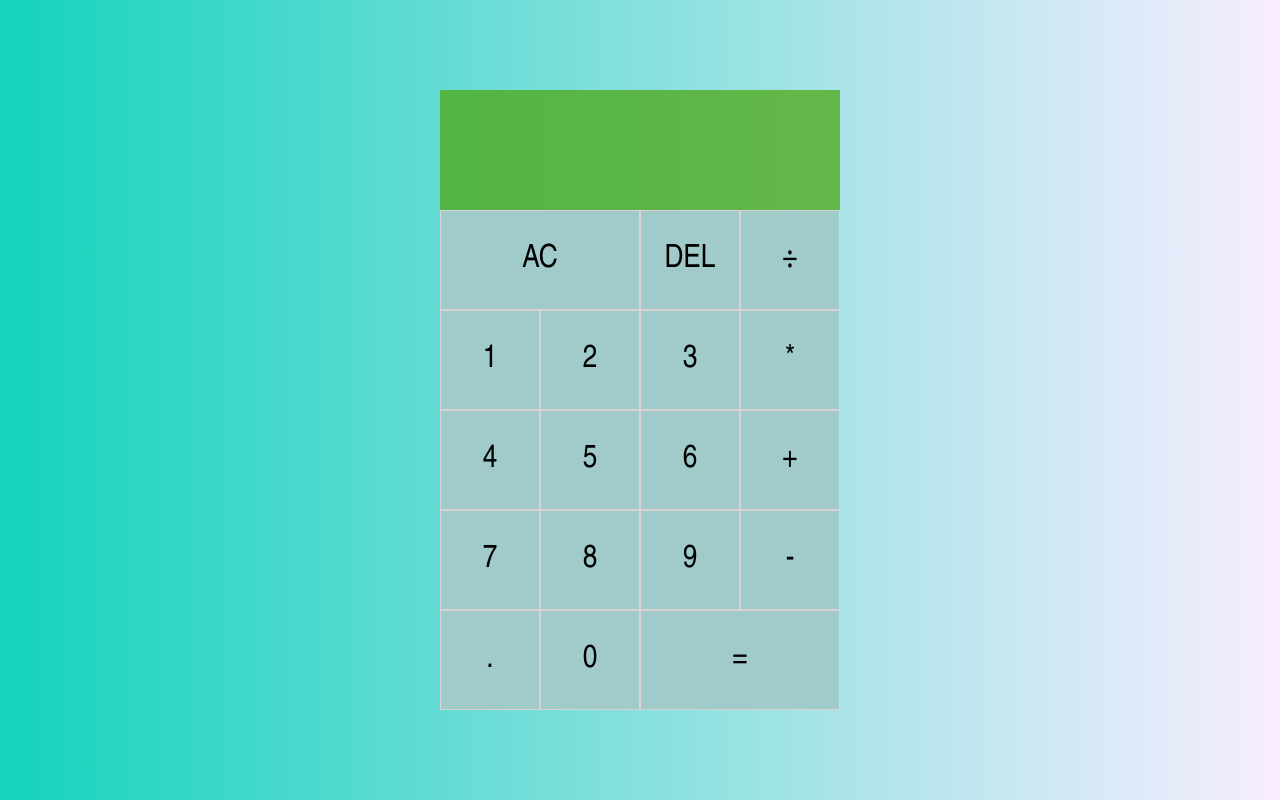
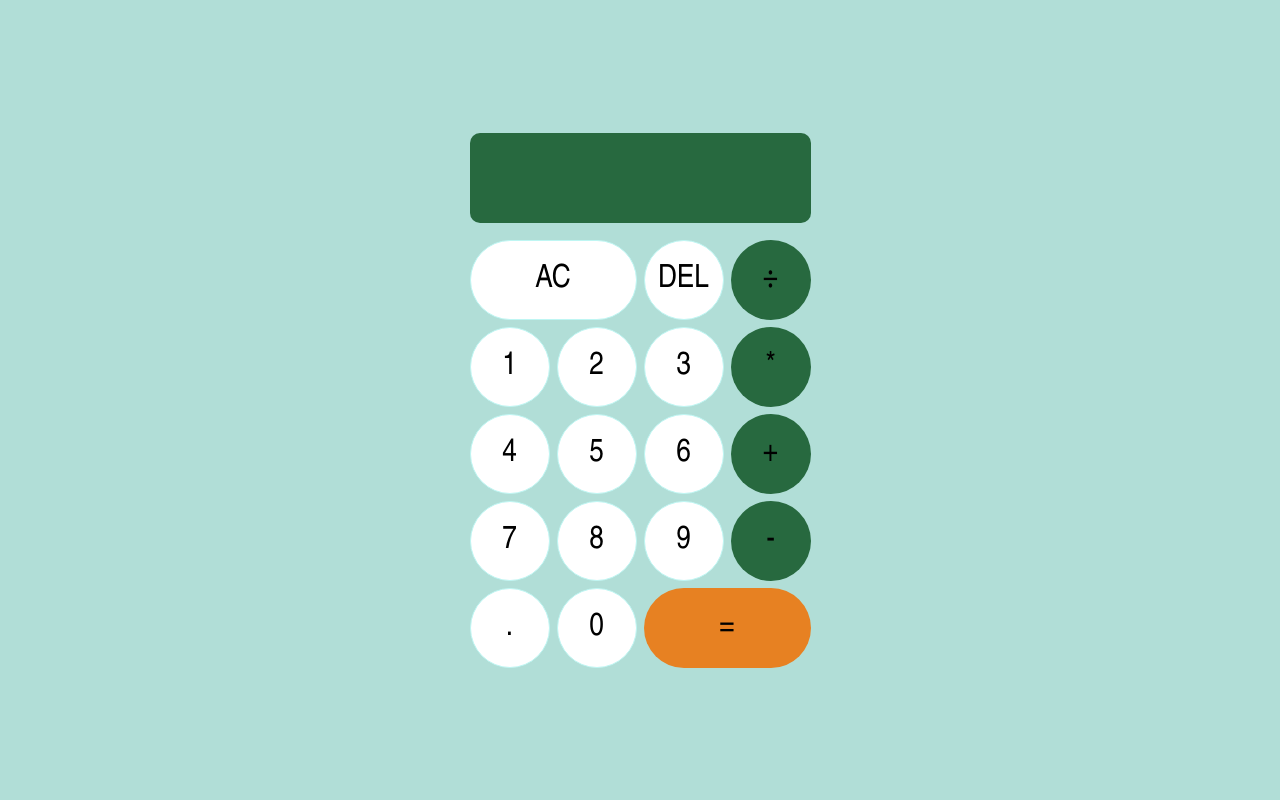
Before and after one commit to Slimdaddy254/Odin-calculator, a plain HTML site: page index.html in a window 1280 px wide. Drawn offline with Linux system fonts and the light colour scheme.

Commit message:
Add display to the calculator

```diff
--- a/style.css
+++ b/style.css
@@ -1,38 +1,73 @@
-*, *::before, *::after{ /* styling for all elements*/
+/* Styling for all elements */
+*,
+*::before,
+*::after {
     box-sizing: border-box;
-    font-family: 'Gotham Rounded','Arial Narrow', Arial, sans-serif;
+    font-family: 'Gotham Rounded', 'Arial Narrow', Arial, sans-serif;
     font-weight: normal;
 }
+
+/* Styling for the background */
 body {
-    /* styling for the background */
     padding: 0;
     margin: 0%;
-    background: linear-gradient(to right, rgb(20, 211, 189), rgb(248, 237, 255) );
+    background-color: rgb(177, 222, 215);
 }
-.calculator-grid{ /* Place the buttons on the page */
+
+/* Place the buttons on the page */
+.calculator-grid {
     display: grid;
     justify-content: center;
     align-content: center;
     min-height: 100vh;
-    grid-template-columns: repeat(4, 100px);
-    grid-template-rows: minmax(120px, auto) repeat(5, 100px);
+    grid-template-columns: repeat(4, 80px);
+    grid-template-rows: minmax(100px, auto) repeat(5, 80px);
+    gap: 7px;
+
 }
-.calculator-grid > button { /* appearance of the buttons */
+
+/* Appearance of the buttons */
+.calculator-grid > button {
     cursor: pointer;
     font-size: 2rem;
-    border: 1px solid rgba(235, 212, 212, .75);
+    border: 1px solid rgb(191, 246, 243);
     outline: none;
-    background-color: rgb(161, 202, 202);
+    background-color: rgb(255, 255, 255);
+    border-radius: 50px
 }
-.calculator-grid > button:hover { /* Color when we hover over the buttons*/
-    background-color: rgba(115, 186, 224, 0.9);
+
+/* Different color for operator buttons */
+.calculator-grid > button[data-operation] {
+    background-color: rgb(39, 105, 63);
+    border: 0px;
 }
-.span-two { /* for buttons that occupy two boxes */
+.calculator-grid > button[data-equals] {
+    background-color: rgb(231, 129, 34);
+    border: 0px;
+}
+
+/* Color when hovering over the buttons */
+.calculator-grid > button:hover {
+    background-color: rgba(186, 234, 219, 0.7);
+}
+
+/* Color when hovering over operator buttons */
+.calculator-grid > button[data-operation]:hover {
+    background-color: rgba(72, 120, 78, 0.9); /* Change this color as desired */
+}
+.calculator-grid > button[data-equals]:hover {
+    background-color: rgba(219, 233, 23, 0.9); /* Change this color as desired */
+}
+
+/* For buttons that occupy two boxes */
+.span-two {
     grid-column: span 2;
 }
-.output { /* Position the display output */
+
+/* Position the display output */
+.output {
     grid-column: 1 / -1;
-    background-color: rgb(77, 169, 20, .75);
+    background-color: rgba(39, 105, 63);
     display: flex;
     align-items: flex-end;
     justify-content: space-around;
@@ -40,12 +75,16 @@ body {
     padding: 10px;
     word-wrap: break-word;
     word-break: break-all;
+    border-radius: 10px;
+    margin-bottom: 10px;
 }
+
 .output .previous-operand {
-    color: rgb(255, 255, 255, .9);
-    font-size: 1.5rem;
+    color: rgba(255, 255, 255, 0.9);
+    font-size: 2.0rem;
 }
+
 .output .current-operand {
     color: rgb(255, 255, 255);
-    font-size: 1.5rem;
+    font-size: 2.0rem;
 }
```
Also changed, not shown: script.js (line endings or trailing spaces).
